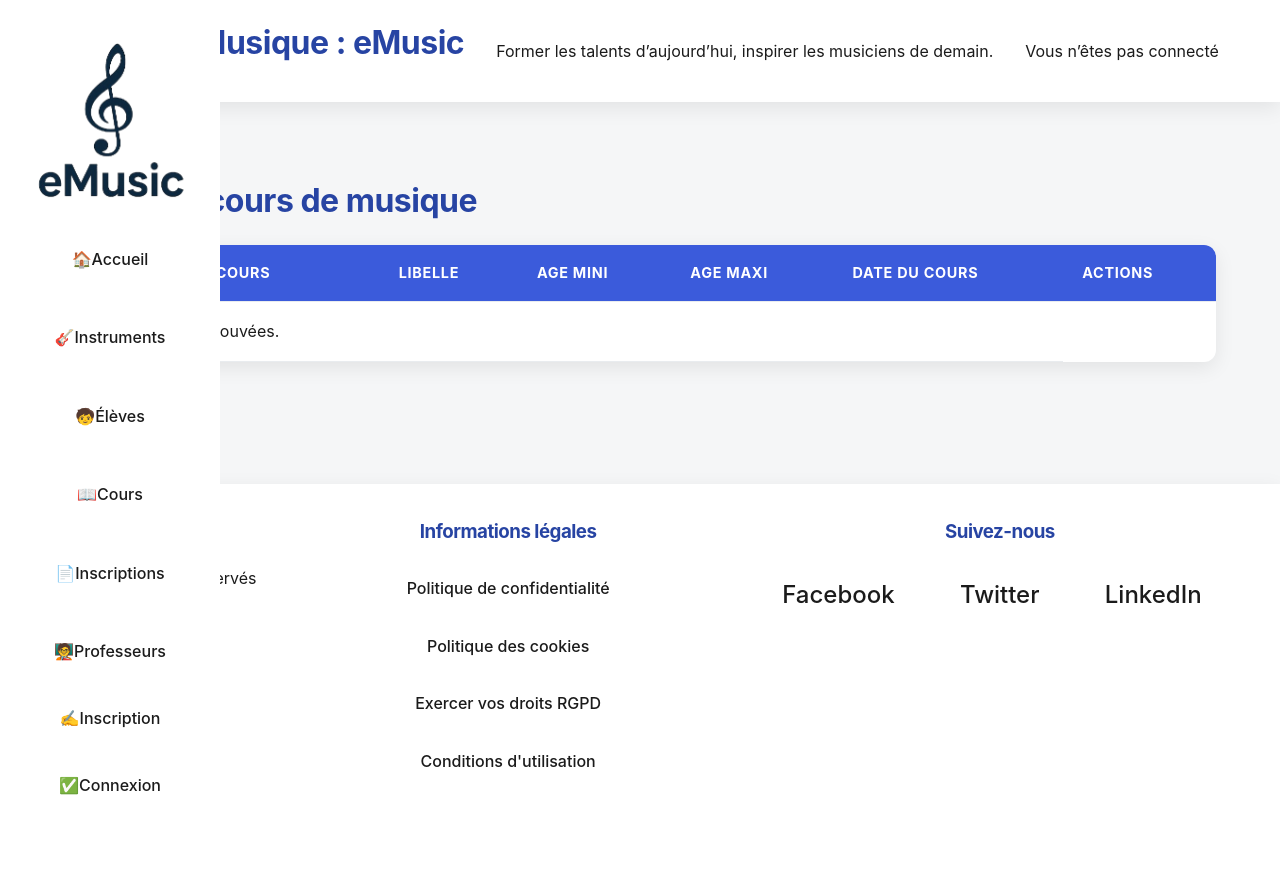
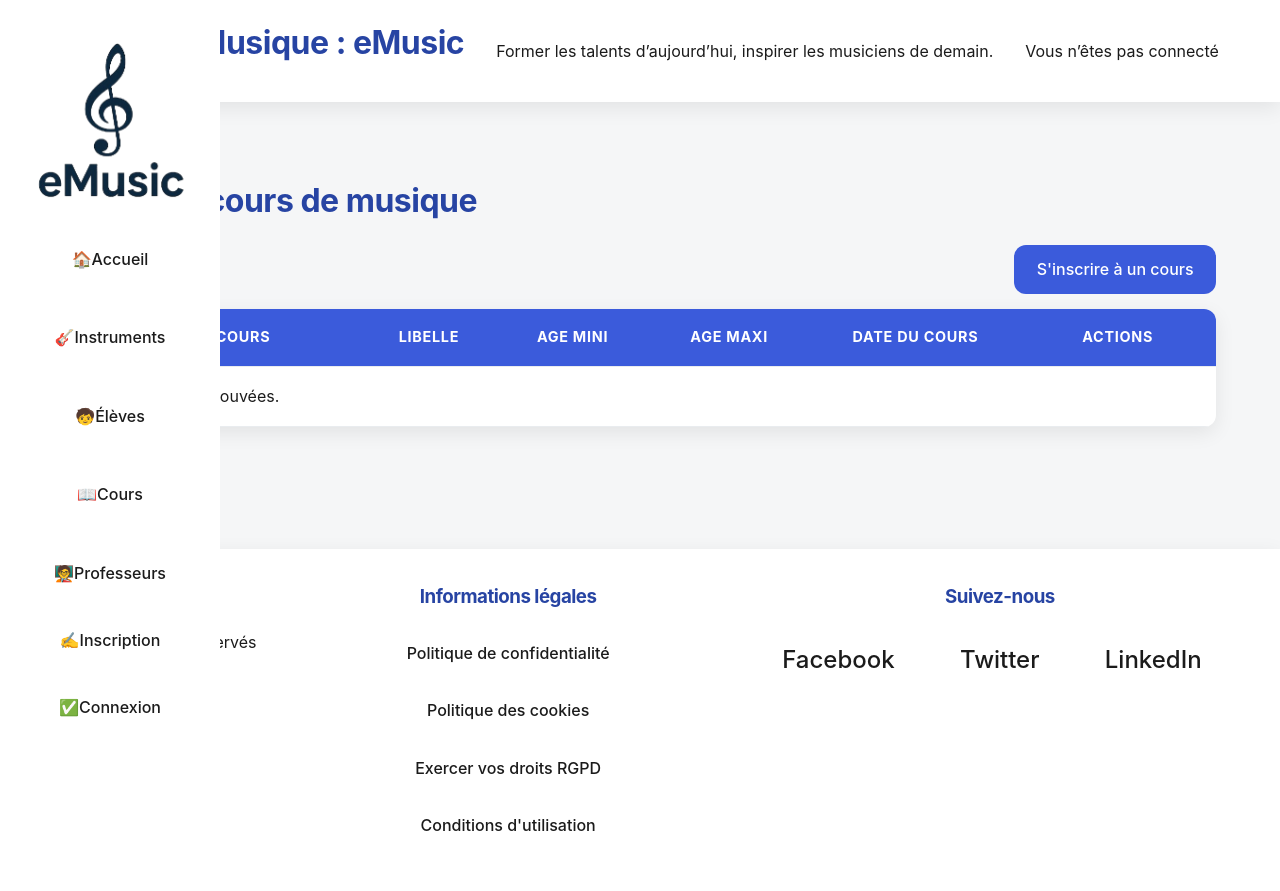
Before and after one commit to ZakinaA/25notf0nd, a Symfony app: template templates/cours/index.html.twig in a window 1280 px wide. Before the commit the page ends 795 px from the top, so only its background shows below. Run offline with Twig, Linux system fonts and the light colour scheme; the template is opened without the code that fills it, so the values that code supplies are empty; some libraries are stand-ins or nearby versions.

Commit message:
Modification des accès de quelque pages

```diff
--- a/templates/base.html.twig
+++ b/templates/base.html.twig
@@ -421,10 +421,6 @@ footer {
         <br>
           <a href="{{ path('app_cours_index') }}">📖Cours</a>
         <br>
-        <br>
-
-          <a href="{{ path('app_inscriptions_index') }}">📄Inscriptions</a>
-        <br>
         {% if is_granted('ROLE_ADMIN') or is_granted('ROLE_GESTION') %}
           <br>
           <a href="{{ path('app_intervention_index') }}">🔧Interventions</a>
--- a/templates/cours/index.html.twig
+++ b/templates/cours/index.html.twig
@@ -4,6 +4,12 @@
 
 {% block body %}
 <h1>Liste des cours de musique</h1>
+
+<div style="display: flex; justify-content: flex-end; margin-bottom: 15px;">
+    <a href="{{ path('app_inscriptions_index') }}" class="btn btn-primary">
+        S'inscrire à un cours
+    </a>
+</div>
 
 <table class="table">
     <thead>
@@ -41,11 +47,11 @@
             </tr>
         {% else %}
             <tr>
-                <td colspan="5">Pas de données trouvées.</td>
+                <td colspan="6">Pas de données trouvées.</td>
             </tr>
         {% endfor %}
-        </tbody>
-    </table>
+    </tbody>
+</table>
 
-    <a href="{{ path('app_cours_new') }}">Créer nouveau</a>
+<a href="{{ path('app_cours_new') }}">Créer nouveau</a>
 {% endblock %}
--- a/templates/inscriptions/new.html.twig
+++ b/templates/inscriptions/new.html.twig
@@ -1,11 +1,11 @@
 {% extends 'base.html.twig' %}
 
-{% block title %}New Inscriptions{% endblock %}
+{% block title %}S'inscrire{% endblock %}
 
 {% block body %}
-    <h1>Create new Inscriptions</h1>
+    <h1>S'inscrire à un cours</h1>
 
     {{ include('inscriptions/_form.html.twig') }}
 
-    <a href="{{ path('app_inscriptions_index') }}">back to list</a>
+    <a href="{{ path('app_inscriptions_new') }}">back to list</a>
 {% endblock %}
```
Also changed, not shown: templates/cours/show.html.twig (+7 -12 lines), templates/eleves/show.html.twig (+6 -6 lines), 1 other file.
